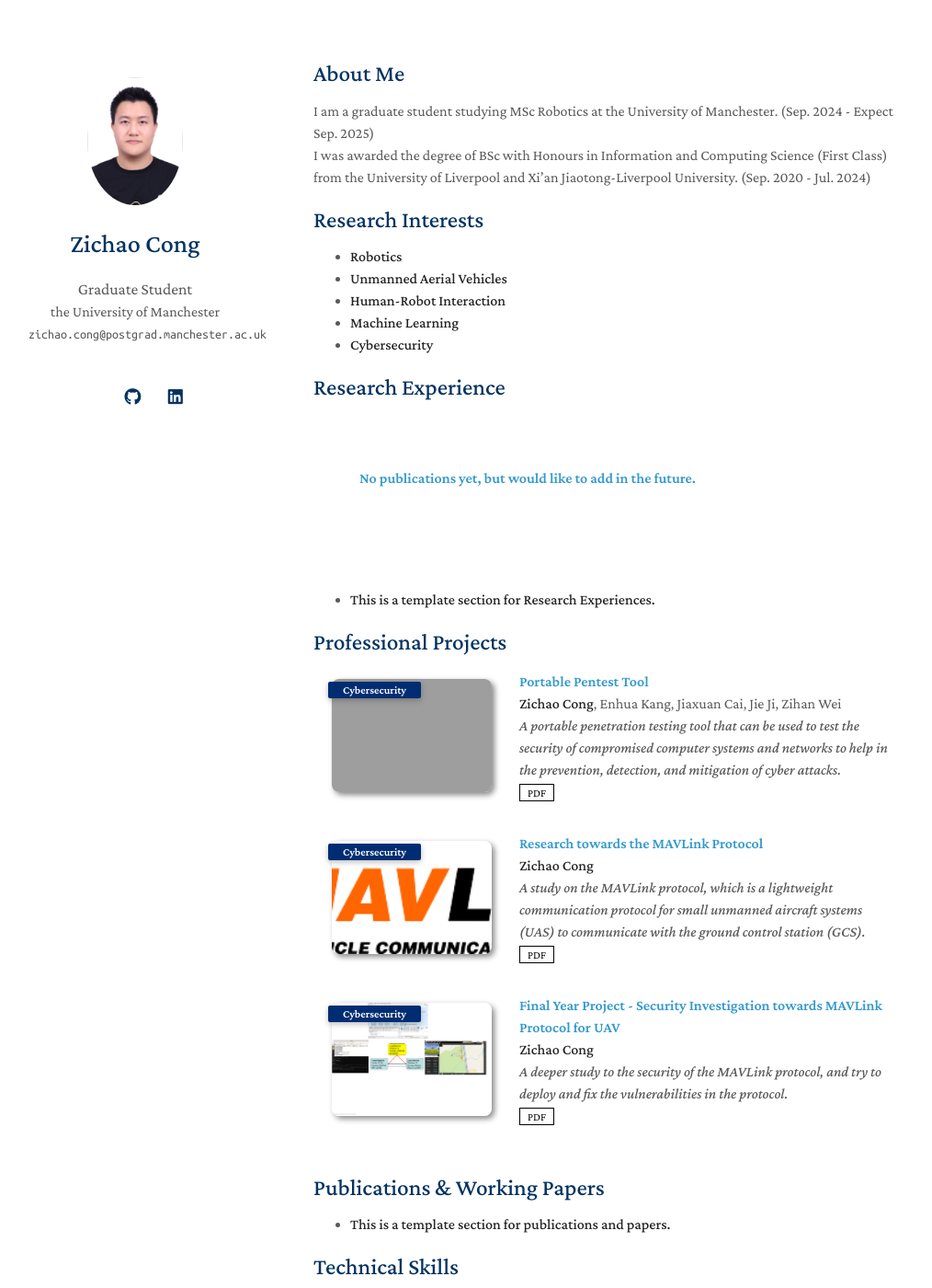
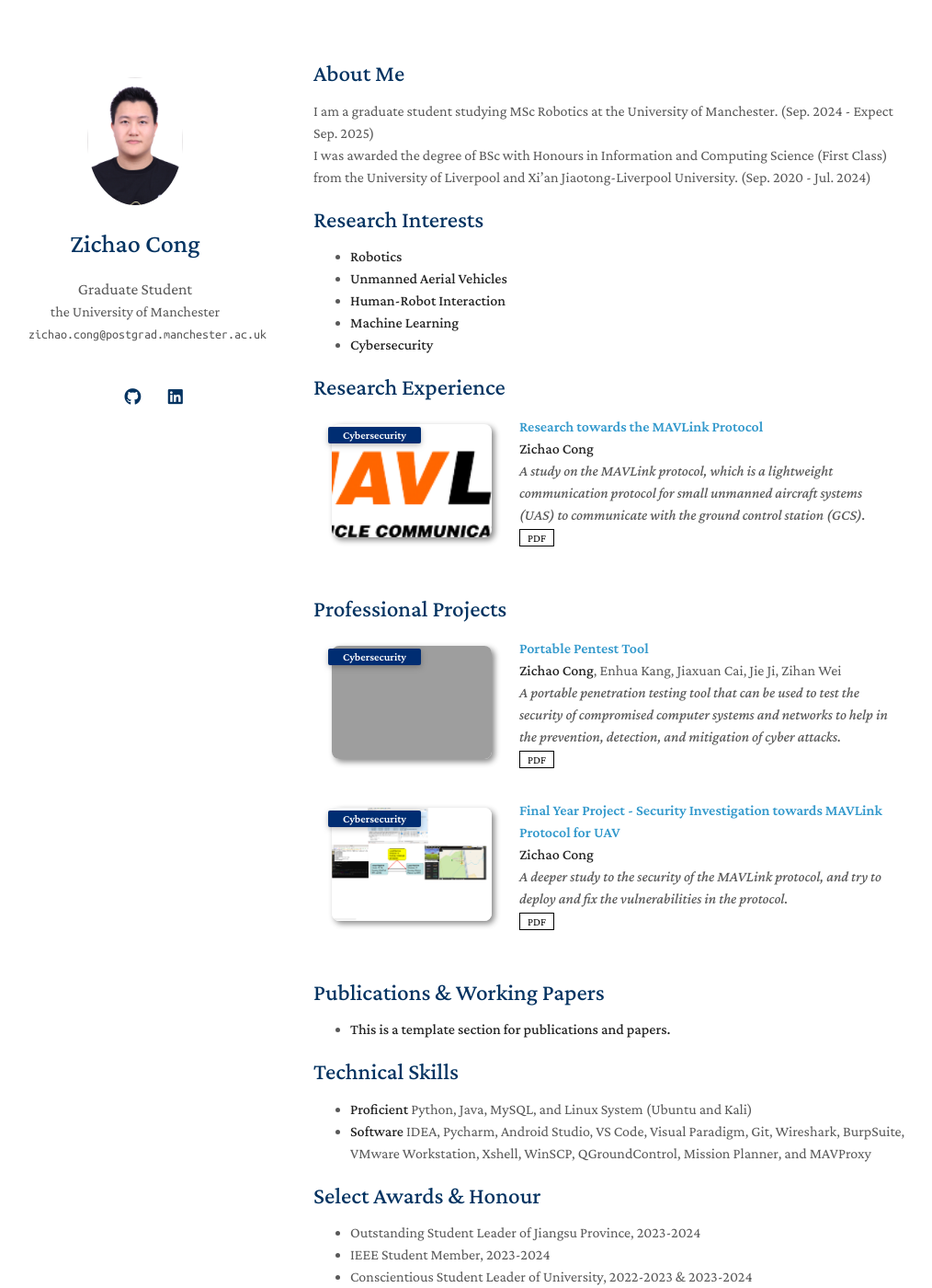
Before and after one commit to LeonardCong/LeonardCong.github.io, a Jekyll site: the page built from index.md, in a window 1280 px wide and 1400 px high. Shown: the whole window at 92% size, without its empty margins (129-1143 px from the left). Built offline with Jekyll 4.4.1, drawn with Linux system fonts in a browser that asks for light colours; nearby versions of some CDN libraries; a style sheet for code colours, icons or effects is not loaded; our own code applies the rules of GitHub Pages for plain Markdown files; grey boxes are pictures that could not be loaded.

Commit message:
Update the Research Experience and Projects.

```diff
--- a/_data/publications.yml
+++ b/_data/publications.yml
@@ -1,6 +1,12 @@
 main:
 
-  - title: No publications yet, but would like to add in the future.
+  - title: Research towards the MAVLink Protocol
+    authors: <strong>Zichao Cong</strong>
+    conference_short: Cybersecurity
+    conference: A study on the MAVLink protocol, which is a lightweight communication protocol for small unmanned aircraft systems (UAS) to communicate with the ground control station (GCS).
+    pdf: ./assets/files/mavlink_research.pdf
+    code:
+    image: ./assets/img/logo_mavlink_small.png
 #   - title: Research on image compression algorithms based on deep learning
 #     authors: <strong>Ziyi Cheng</strong>
 #     conference_short: Image Processing/ML
--- a/index.md
+++ b/index.md
@@ -17,8 +17,6 @@ I was awarded the degree of BSc with Honours in Information and Computing Scienc
 
 {% include_relative _includes/publications.md %}
 
-- **This is a template section for Research Experiences.**
-
 {% include_relative _includes/professional_projects.md %}
 
 ## Publications & Working Papers
```
Also changed, not shown: _data/professional_projects.yml (+0 -8 lines).
